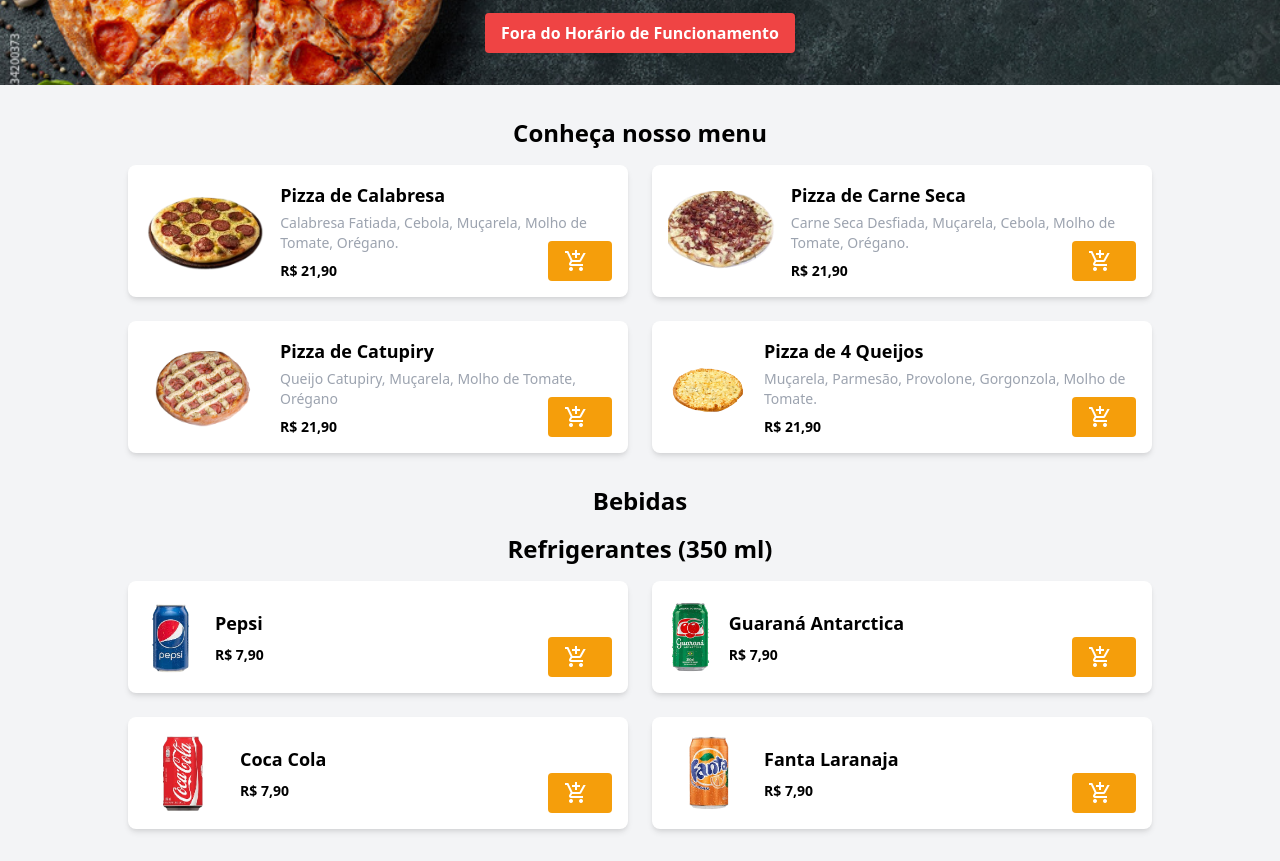
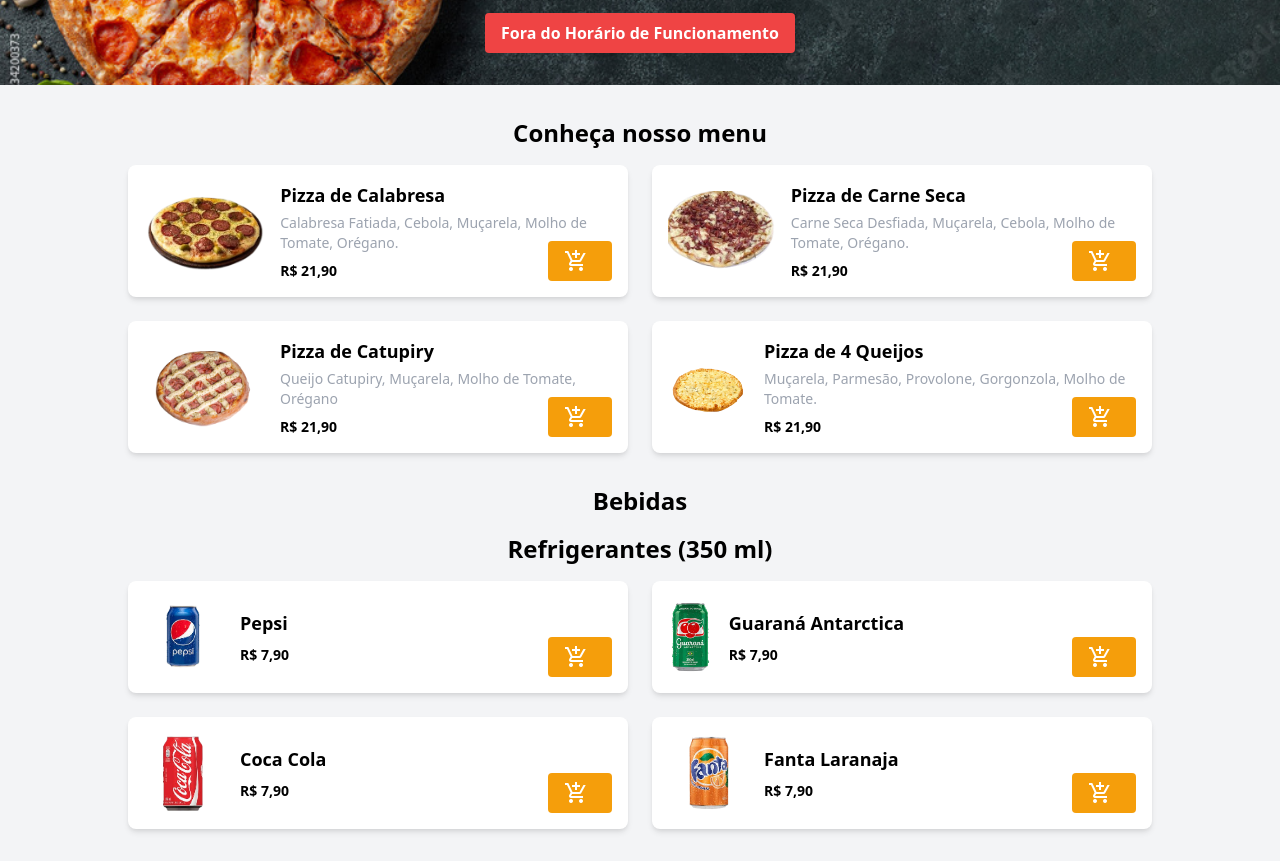
Before and after one commit to Igorextreme/Pizzaria-modelo, a website: page index.html in a window 1280 px wide. Shown: the part 211-1072 px from the top of the page. Drawn offline with nearby package versions, Linux system fonts and the light colour scheme.

Commit message:
first commit

```diff
--- a/index.html
+++ b/index.html
@@ -104,7 +104,7 @@
         <div class="max-w-5xl mx-auto grid grid-cols-1 sm:grid-cols-2 gap-6">
             <!-- Menu Item -->
             <div class="bg-white shadow-md rounded-lg overflow-hidden p-4 flex flex-col sm:flex-row items-center relative">
-                <img src="./assets/peps.png" alt="Pepsi" class="w-30 h-20 object-cover mb-4 sm:mb-0 sm:mr-4">
+                <img src="./assets/pepsi.png" alt="Pepsi" class="w-30 h-20 object-cover mb-4 sm:mb-0 sm:mr-4">
                 <div class="flex-grow text-center sm:text-left">
                     <h3 class="text-lg font-bold">Pepsi</h3>
                     <p class="text-gray-400 text-sm mt-1"></p>
```
Also changed, not shown: assets/peps.png (deleted), assets/pepsi.png (added).
